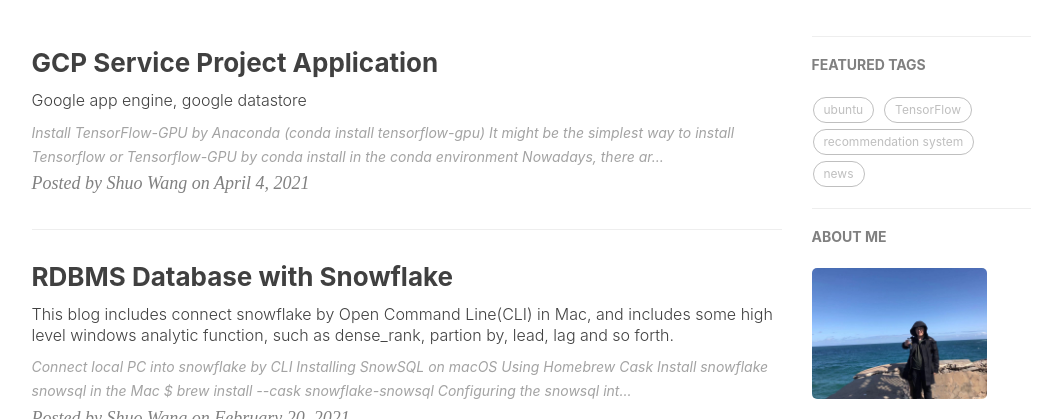
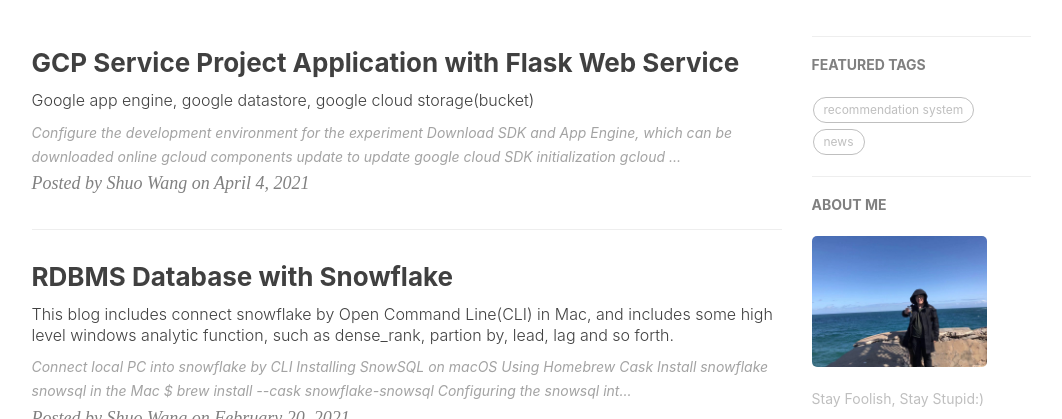
Before and after one commit to JadeSure/my_old_blog, a Jekyll site: the page built from index.html, in a window 1280 px wide and 900 px high, cut to the strip 481-900 px from the top of the window. Shown: the whole strip, without its empty margins (136-1198 px from the left). Built offline with Jekyll 4.4.1, drawn with Linux system fonts in a browser that asks for light colours; nearby versions of some CDN libraries; the list of posts is cut into pages by our own code; comment, search, counter and statistics services are not loaded; some of the changed lines change nothing that is shown.

Commit message:
Update 2021-04-04-GCP-Project.md

````diff
--- a/_posts/2021-04-04-GCP-Project.md
+++ b/_posts/2021-04-04-GCP-Project.md
@@ -1,102 +1,50 @@
 ---
 layout:     post
-title:      GCP Service Project Application
-subtitle:   Google app engine, google datastore
+title:      GCP Service Project Application with Flask Web Service
+subtitle:   Google app engine, google datastore, google cloud storage(bucket)
 date:       2021-04-04
 author:     Shuo Wang
 header-img: img/art-Anaconda-TensorFlow.jpg
 catalog: true
 tags:
-    - ubuntu
-    - TensorFlow
+    - google datastore (NoSQl)
+    - Flask
+    - google cloud storage
+    - google app engine
     -
 ---
 
 
-# Install TensorFlow-GPU by Anaconda (conda install tensorflow-gpu)
+# Configure the development environment for the experiment
+1. Download SDK and App Engine, which can be downloaded online
+`gcloud components update`
+to update google cloud SDK
+2. initialization gcloud make a configuration
+`gcloud init`
+In this part, it will show login account in this computer, e.g.
+`Choose the account you would like to use to perform operations for this configuration:
+[1] XXX@gmail.com
+[2] Log in with a new account`
+then you can select which account you would like to select.
+3. Create a project
+`gcloud projects create [YOUR_PROJECT_ID] --set-as-default`
+`gcloud app create --project=[YOUR_PROJECT_ID]`
 
-It might be the simplest way to install Tensorflow or Tensorflow-GPU by conda install in the conda environment
---
+4. Create a new virtual environment for code runing
+`python -m venv env
+source env/bin/activate`
 
-Nowadays, there are many tutorials that instruct how to install tensorflow or tensorflow-gpu. However, some people may feel it too complex just like me, because in those ways, you should download and install [NVIDIA drivers](https://www.nvidia.com/Download/index.aspx?lang=en-us), and then download and install [CUDA](https://developer.nvidia.com/cuda-downloads) (users need to pay attention to the version), afterwards you may sign an agreement and download cuDNN in [NVIDIA Developer](https://developer.nvidia.com/cudnn). Next, install python, and pip install tensorflow-gpu and so on. It's not esay for developer to do these, let alone it might causes some other error such as **version not match**, or **conflict between other python libraries** and so on. Moreover, if you want to [install tensorflow by compilation](https://www.tensorflow.org/install/gpu), it may take much more time.
+5. Deploy app to Google App Engine
+`gcloud app deploy
+gcloud app browse`
 
-Thus I strongly reconmend you not to do this, there's a much easier way to install this. Please read the following article.
+**Attension:**
+1. remember to **enable billing** to your project in order for the application to be deployed to App Enginee
+2. login google account in the console by
+`gcloud auth application-default login`
+3. control python version to 3.8.* in current date
 
----
-
-## Install Anaconda
->[Anaconda](https://www.anaconda.com/) is a free and open-source distribution of the Python and R programming languages for scientific computing, that aims to simplify package management and deployment.
-
-**You can download anaconda [here](https://www.anaconda.com/distribution/#download-section).**
-
-One of the advantage of anaconda is that it can create **isolated environment** in your device, and you can configure any libraries and toolkits in the 'env' without affect other environment. Once you are nor satisfied of your configuration, you can simplily delete the environment.
-
-Note that in you are in **China**, download anaconda might take a long time due to some resons that cannot say. Instead, you can download it from [**Tsinghua mirror**](https://mirror.tuna.tsinghua.edu.cn/help/anaconda/), and install it **manually**.
-
-After downloading this successfully, try to run the installation file.
-For example, if you use ubuntu, you can cd to the path of the sh file and run the following command:
-
-```bash
-./Anaconda3-5.3.1-Linux-x86_64.sh
-```
-***Attention that you should change the command above to your own installation file name.***
-
-Then you will successfully install Anaconda!
-
-## Create new environment by conda
-
-If you are unwilling to create conda environment (maybe because of lazy), you can skip this section. However, I strongly reconmend you to create this **for the convience in the future**.
-
-Run the command below:
-```bash
-conda create -n tf
-```
-![picture1](/img/20190328post.jpg)
-
-'tf' is the name of your new conda environment, you can try other names as your own interest.
-
-For other management you conda env, you can read [this](https://conda.io/projects/conda/en/latest/user-guide/tasks/manage-environments.html?highlight=environment).
-
-## Install Tensorflow
-
-First, you need to change to the env you have just built by conda:
-```bash
-source activete tf
-```
-![picture2](/img/20190328post2.jpg)
-
-For Chinese users, before starting the installation, you may change the source of conda as the same reason before. For more details, read the webcite of [Tsinghua Mirror](https://mirror.tuna.tsinghua.edu.cn/help/anaconda/).
-Chinese users should type in this:
-```bash
-conda config --add channels https://mirrors.tuna.tsinghua.edu.cn/anaconda/pkgs/free/
-conda config --add channels https://mirrors.tuna.tsinghua.edu.cn/anaconda/pkgs/main/
-conda config --set show_channel_urls yes
-```
+# Connect google cloud datastore
 
 
-Afterwards, type in the command to install TensorFlow you need:
-```bash
-conda install tensorflow-gpu
-```
-![picture3](/img/20190328post3.jpg)
-
-If you want to install a specific version of tensorflow-gpu or cpu veison, you can change the command like this:
-```bash
-conda install tensorflow-gpu=1.10.0  #if you want to install 1.10.0 version
-conda install tensorflow  #if you want to install cpu version
-```
-After anaconda solve the environment, you just need to type in 'y' to confirm the installation.
-
-Anaconda will **automatically** install other libs and toolkits needed by tensorflow(e.g. CUDA, and cuDNN), so you have no need to worry about this.
---
-
-Type in `python` to enter the python environment.
-```python
-import tensorflow as tf
-tf.__version__
-```
-When you see the version of tensorflow, such as 1.10.0, you have successfully install it.
-
-That's all, Thank you.
-
-If you encounter any problems, you can open an issue in the **Comment area**.
+# Connect google cloud storage
````
